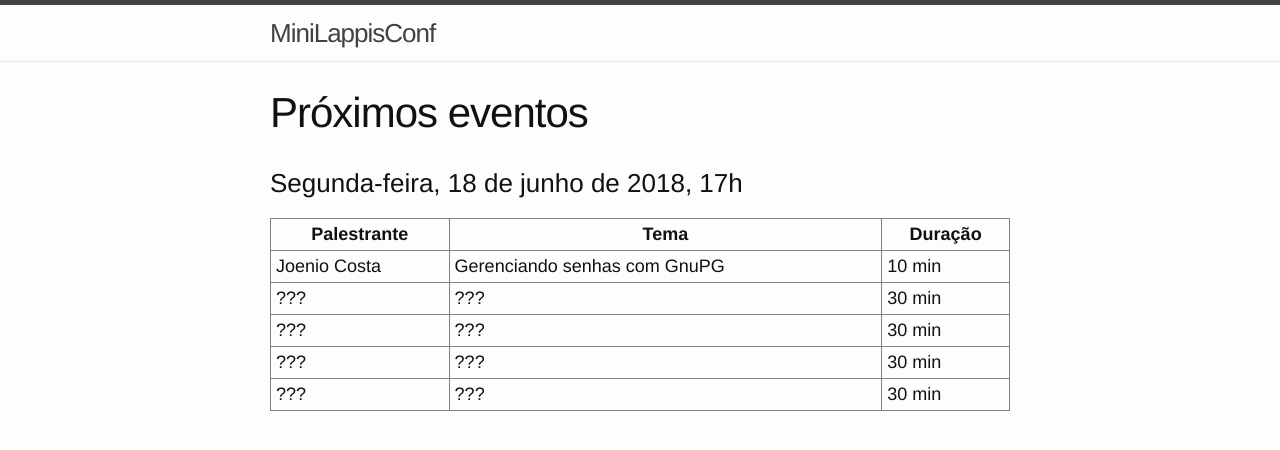
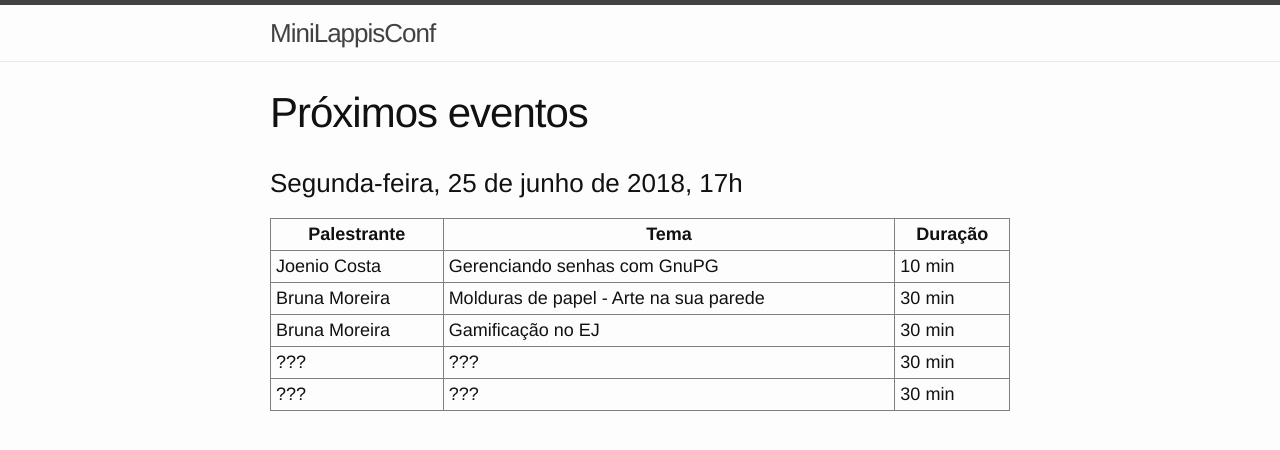
Before and after one commit to lappis-unb/MiniLappisConf, a Jekyll site: the page built from agenda.md, in a window 1280 px wide. Shown: the top 450 px of the page. Built offline with Jekyll 4.4.1, drawn with Linux system fonts in a browser that asks for light colours.

Commit message:
Update agenda.md

```diff
--- a/agenda.md
+++ b/agenda.md
@@ -2,12 +2,12 @@
 title: Próximos eventos
 ---
 
-### Segunda-feira, 18 de junho de 2018, 17h
+### Segunda-feira, 25 de junho de 2018, 17h
 
 | Palestrante     | Tema                                    | Duração |
 | --------------- | --------------------------------------- | ------- |
 | Joenio Costa    | Gerenciando senhas com GnuPG            | 10 min  |
+| Bruna Moreira   | Molduras de papel - Arte na sua parede  | 30 min  |
+| Bruna Moreira   | Gamificação no EJ                       | 30 min  |
 | ???             | ???                                     | 30 min  |
 | ???             | ???                                     | 30 min  |
-| ???             | ???                                     | 30 min  |
-| ???             | ???                                     | 30 min  |
```
